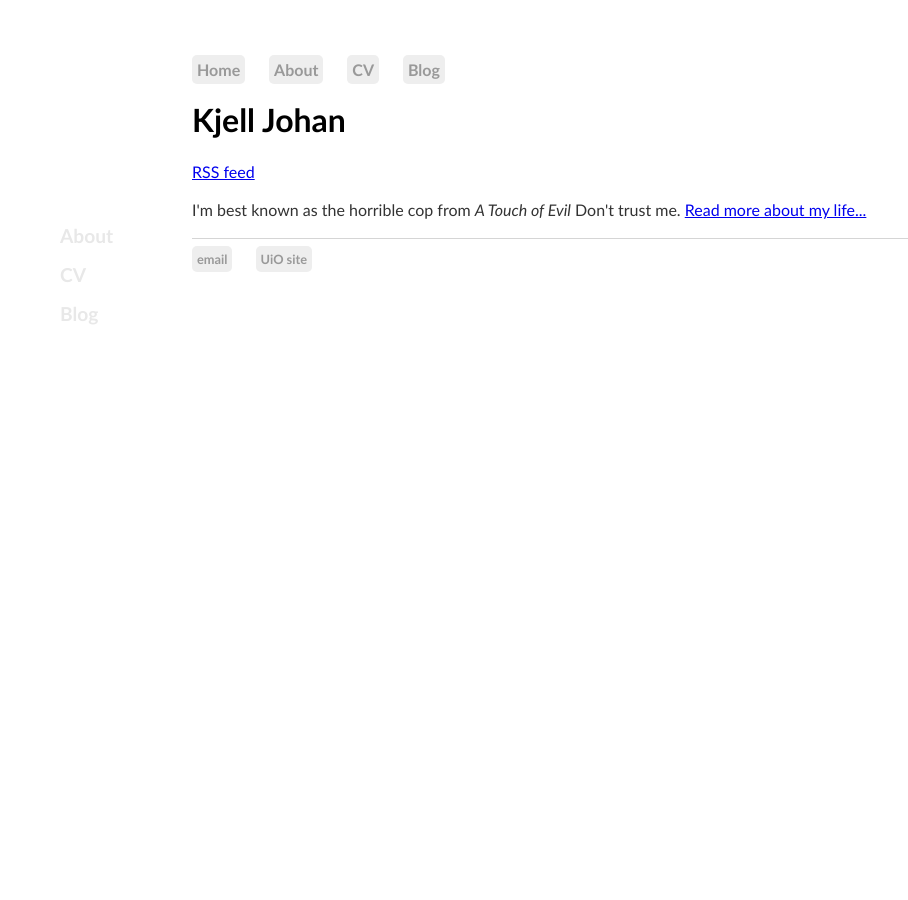
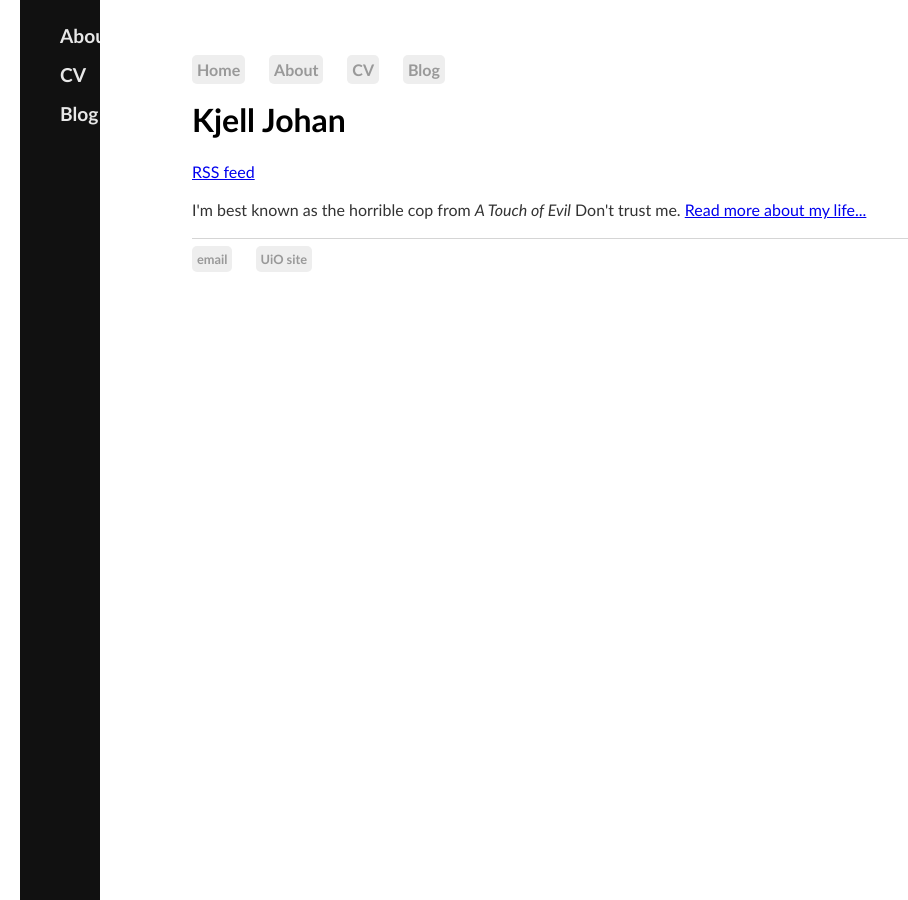
Before and after one commit to kjelljs/kjelljs.github.io, a Jekyll site: the page built from index.html, in a window 1280 px wide. Shown: the whole page, without its empty margins (0-908 px from the left). Built offline with Jekyll 4.4.1, drawn with Linux system fonts in a browser that asks for light colours.

Commit message:
Update main.css

```diff
--- a/css/main.css
+++ b/css/main.css
@@ -21,15 +21,15 @@ nav ul li, footer ul li {
 
 sidenav {
   height: 100%;
-  width: 500px;
+  width: 80px;
   margin-left: 20px;
   position: fixed;
   z-index: 1;
   top: 0;
   left: 0;
-  background-color: #88888;
+  background-color: #111;
   overflow-x: hidden;
-  padding-top: 200px;
+  padding-top: 60px auto;
   font-family: Optima, Candara, Calibri, Arial, sans-serif;
   font-weight: bold;
 }
```
